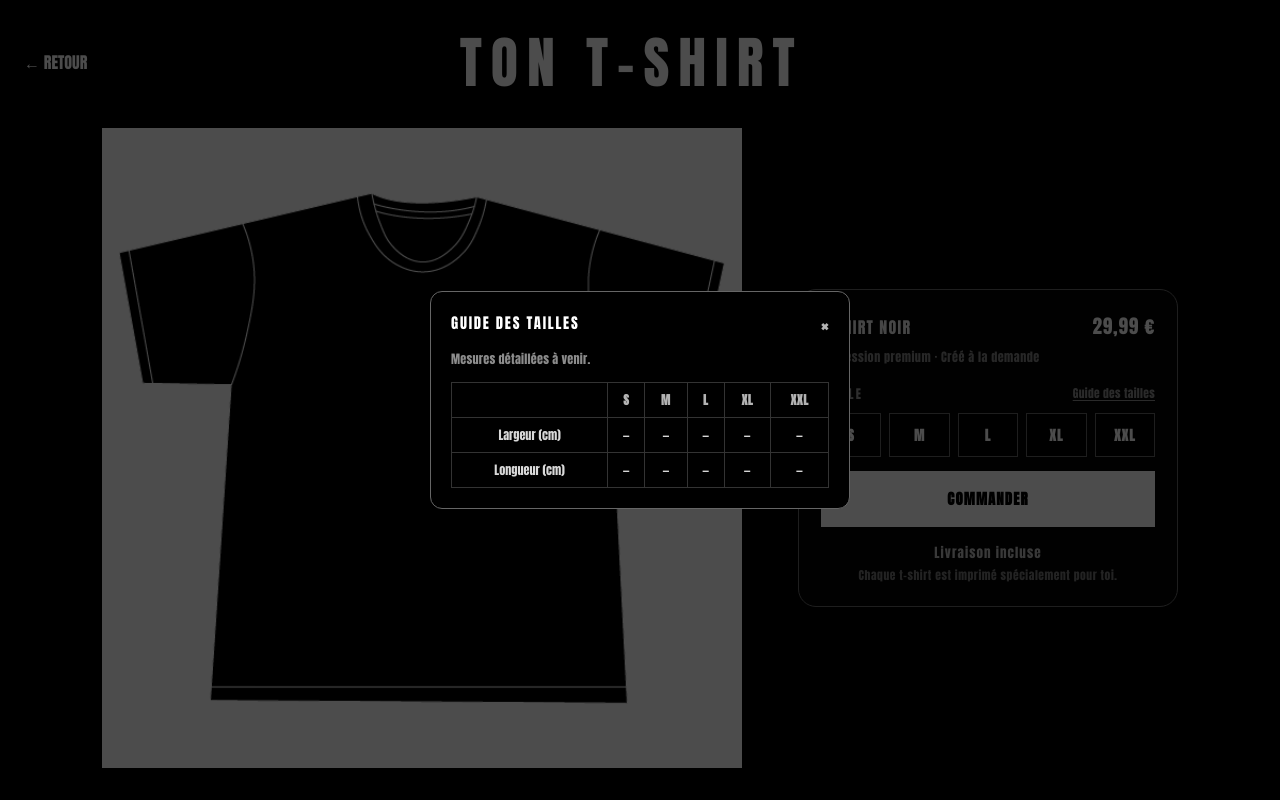
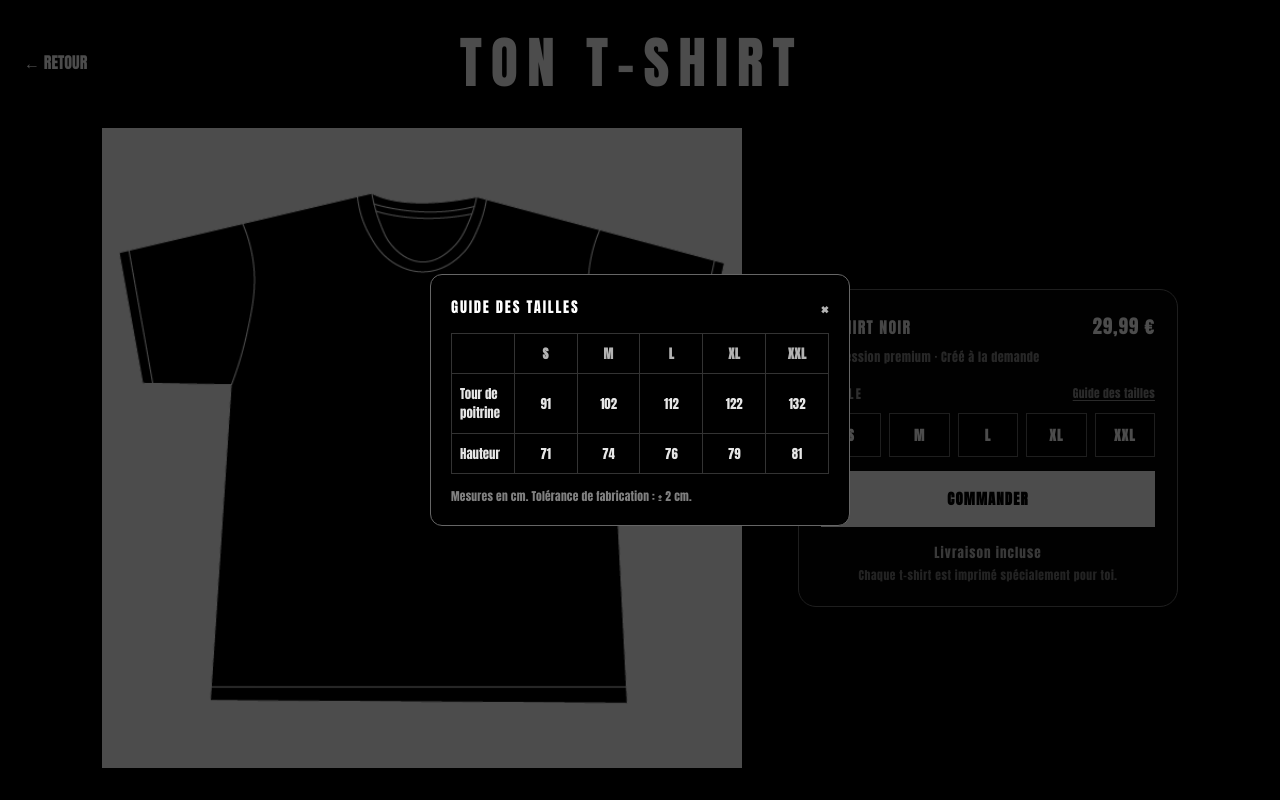
Before and after one commit to maclovin-it/monkebab, a Next.js app: page /tshirt in a window 1280 px wide. Both pictures are taken after a click on the button "Guide des tailles". Built offline with nearby package versions, Linux system fonts and the light colour scheme; no server answers.

Commit message:
Fill in the size guide with real Gildan Heavy Cotton 5000 measurements
Chest/height in cm for S-XXL, plus a manufacturing-tolerance note.
Replaces the placeholder dashes and "à venir" copy from the earlier
pass. No change to the mockup, checkout, or anything else on /tshirt.

```diff
--- a/app/tshirt/page.tsx
+++ b/app/tshirt/page.tsx
@@ -9,6 +9,15 @@ import { usePreviewImage } from '@/lib/design/use-preview-image';
 const anton = Anton({ subsets: ['latin'], weight: '400', display: 'swap' });
 
 const SIZES = ['S', 'M', 'L', 'XL', 'XXL'];
+
+// Gildan Heavy Cotton 5000 spec sheet, in cm.
+const SIZE_MEASUREMENTS: Record<string, { chest: number; length: number }> = {
+  S: { chest: 91, length: 71 },
+  M: { chest: 102, length: 74 },
+  L: { chest: 112, length: 76 },
+  XL: { chest: 122, length: 79 },
+  XXL: { chest: 132, length: 81 },
+};
 
 function TshirtContent() {
   const searchParams = useSearchParams();
@@ -173,11 +182,6 @@ function TshirtContent() {
               ×
             </button>
           </div>
-          {/* Measurements intentionally left blank — no verified Printful
-              (Gildan 5000) size-chart data exists in this project yet.
-              Structure is ready; fill in cm values once sourced from
-              Printful's own spec sheet for this exact variant. */}
-          <p className="sizeGuidePending">Mesures détaillées à venir.</p>
           <table className="sizeGuideTable">
             <thead>
               <tr>
@@ -189,19 +193,20 @@ function TshirtContent() {
             </thead>
             <tbody>
               <tr>
-                <td>Largeur (cm)</td>
+                <td>Tour de poitrine</td>
                 {SIZES.map((size) => (
-                  <td key={size}>—</td>
+                  <td key={size}>{SIZE_MEASUREMENTS[size].chest}</td>
                 ))}
               </tr>
               <tr>
-                <td>Longueur (cm)</td>
+                <td>Hauteur</td>
                 {SIZES.map((size) => (
-                  <td key={size}>—</td>
+                  <td key={size}>{SIZE_MEASUREMENTS[size].length}</td>
                 ))}
               </tr>
             </tbody>
           </table>
+          <p className="sizeGuideNote">Mesures en cm. Tolérance de fabrication : ± 2 cm.</p>
         </div>
       </dialog>
 
@@ -521,34 +526,41 @@ function TshirtContent() {
           opacity: 1;
         }
 
-        .sizeGuidePending {
-          margin: 0;
-          font-size: 0.76rem;
-          letter-spacing: 0.02em;
-          opacity: 0.55;
-          line-height: 1.5;
-        }
-
         .sizeGuideTable {
           width: 100%;
           border-collapse: collapse;
-          font-size: 0.76rem;
+          font-size: 0.8rem;
+          table-layout: fixed;
         }
 
         .sizeGuideTable th,
         .sizeGuideTable td {
           border: 1px solid #333;
-          padding: 8px 6px;
+          padding: 10px 4px;
           text-align: center;
+        }
+
+        .sizeGuideTable th:first-child,
+        .sizeGuideTable td:first-child {
+          text-align: left;
+          padding-left: 8px;
         }
 
         .sizeGuideTable th {
           opacity: 0.7;
-          letter-spacing: 0.04em;
+          letter-spacing: 0.03em;
         }
 
         .sizeGuideTable td {
-          opacity: 0.85;
+          opacity: 0.9;
+        }
+
+        .sizeGuideNote {
+          margin: 0;
+          font-size: 0.72rem;
+          letter-spacing: 0.02em;
+          opacity: 0.5;
+          line-height: 1.5;
         }
 
         /* ── Desktop: side-by-side, mockup grows, panel stays a compact
```
